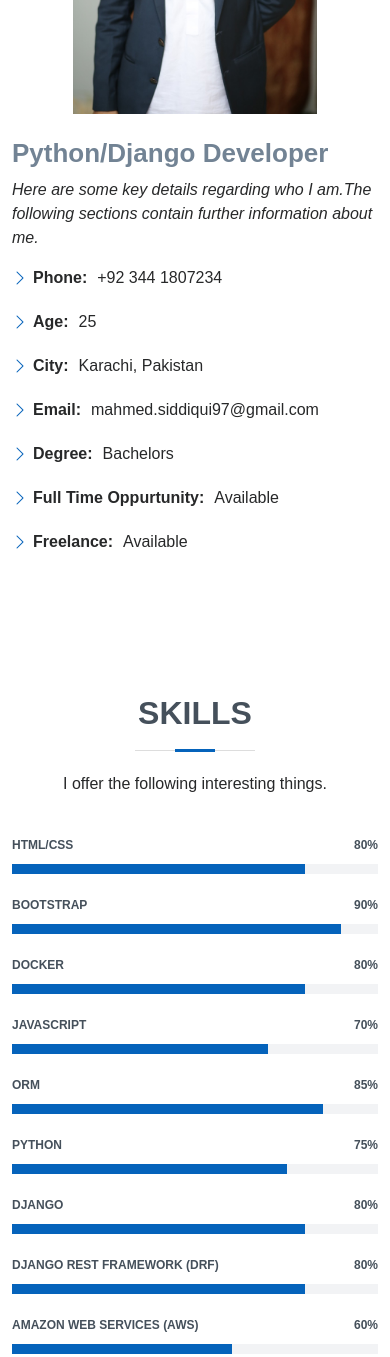
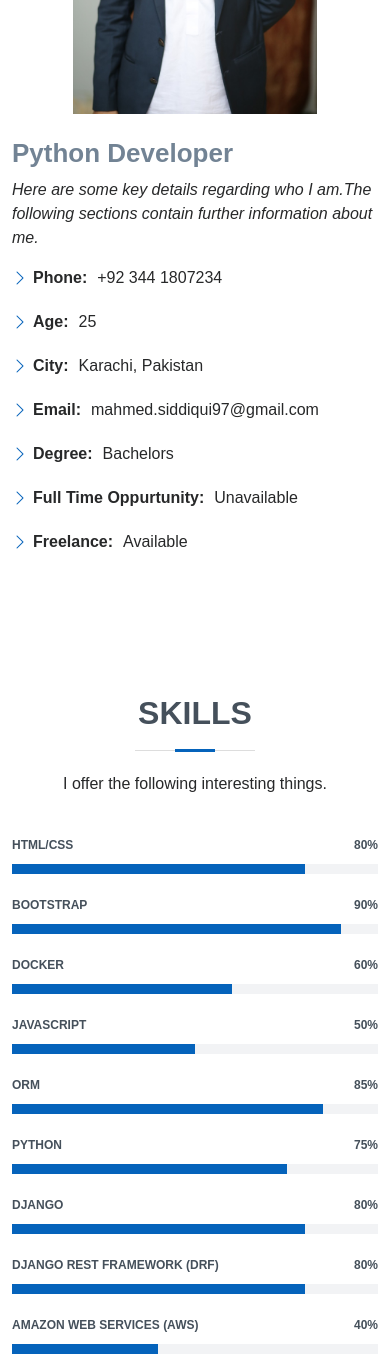
Before and after one commit to MuhammadAhmedSiddiqui/MuhammadAhmedSiddiqui.github.io, a plain HTML site: page index.html in a window 390 px wide. Shown: the part 1360-2717 px from the top of the page. Drawn offline with Linux system fonts and the light colour scheme; a web font is replaced by a local one.

Commit message:
Skills value downgraded and marked myswlf unavailable

```diff
--- a/index.html
+++ b/index.html
@@ -86,7 +86,7 @@
             <img src="assets/img/profile-img.jpg" class="img-fluid" alt="">
           </div>
           <div class="col-lg-8 pt-4 pt-lg-0 content">
-            <h3>Python/Django Developer</h3>
+            <h3>Python Developer</h3>
             <p class="fst-italic">
               Here are some key details regarding who I am.The following sections contain further information about me.
             </p>
@@ -102,7 +102,7 @@
               <div class="col-lg-6">
                 <ul>
                   <li><i class="bi bi-chevron-right"></i> <strong>Degree:</strong> <span>Bachelors</span></li>
-                  <li><i class="bi bi-chevron-right"></i> <strong>Full Time Oppurtunity:</strong> <span>Available</span></li>
+                  <li><i class="bi bi-chevron-right"></i> <strong>Full Time Oppurtunity:</strong> <span>Unavailable</span></li>
                   <li><i class="bi bi-chevron-right"></i> <strong>Freelance:</strong> <span>Available</span></li>
                 </ul>
               </div>
@@ -142,16 +142,16 @@
             </div>
 
             <div class="progress">
-              <span class="skill">Docker <i class="val">80%</i></span>
+              <span class="skill">Docker <i class="val">60%</i></span>
               <div class="progress-bar-wrap">
-                <div class="progress-bar" role="progressbar" aria-valuenow="80" aria-valuemin="0" aria-valuemax="100"></div>
+                <div class="progress-bar" role="progressbar" aria-valuenow="60" aria-valuemin="0" aria-valuemax="100"></div>
               </div>
             </div>
 
             <div class="progress">
-              <span class="skill">JavaScript <i class="val">70%</i></span>
+              <span class="skill">JavaScript <i class="val">50%</i></span>
               <div class="progress-bar-wrap">
-                <div class="progress-bar" role="progressbar" aria-valuenow="70" aria-valuemin="0" aria-valuemax="100"></div>
+                <div class="progress-bar" role="progressbar" aria-valuenow="50" aria-valuemin="0" aria-valuemax="100"></div>
               </div>
             </div>
 
@@ -188,9 +188,9 @@
             </div>
 
             <div class="progress">
-              <span class="skill">Amazon Web Services (AWS) <i class="val">60%</i></span>
+              <span class="skill">Amazon Web Services (AWS) <i class="val">40%</i></span>
               <div class="progress-bar-wrap">
-                <div class="progress-bar" role="progressbar" aria-valuenow="60" aria-valuemin="0" aria-valuemax="100"></div>
+                <div class="progress-bar" role="progressbar" aria-valuenow="40" aria-valuemin="0" aria-valuemax="100"></div>
               </div>
             </div>
 
@@ -216,7 +216,7 @@
             <h3 class="resume-title">Sumary</h3>
             <div class="resume-item pb-0">
               <h4>Muhammad Ahmed Siddiqui</h4>
-              <p><em>Web developer with over 2.5+ years of expertise in creating back-end foundations for various portals and mobile applications, from initial concept to polished deliverable.</em></p>
+              <p><em>Web developer with over 3+ years of expertise in creating back-end foundations for various portals and mobile applications, from initial concept to polished deliverable.</em></p>
               <ul>
                 <li>(+92) 344 1807234</li>
                 <li>mahmed.siddiqui97@gmail.com</li>
@@ -281,7 +281,7 @@
               </ul>
             </div>
             <div class="resume-item">
-              <h4>Software Engineer</h4>
+              <h4>Python Developer</h4>
               <h5>Feb'20 - Apr'21</h5>
               <p><em>All Star Technology, Karachi, Pakistan</em></p>
               <ul>
```
